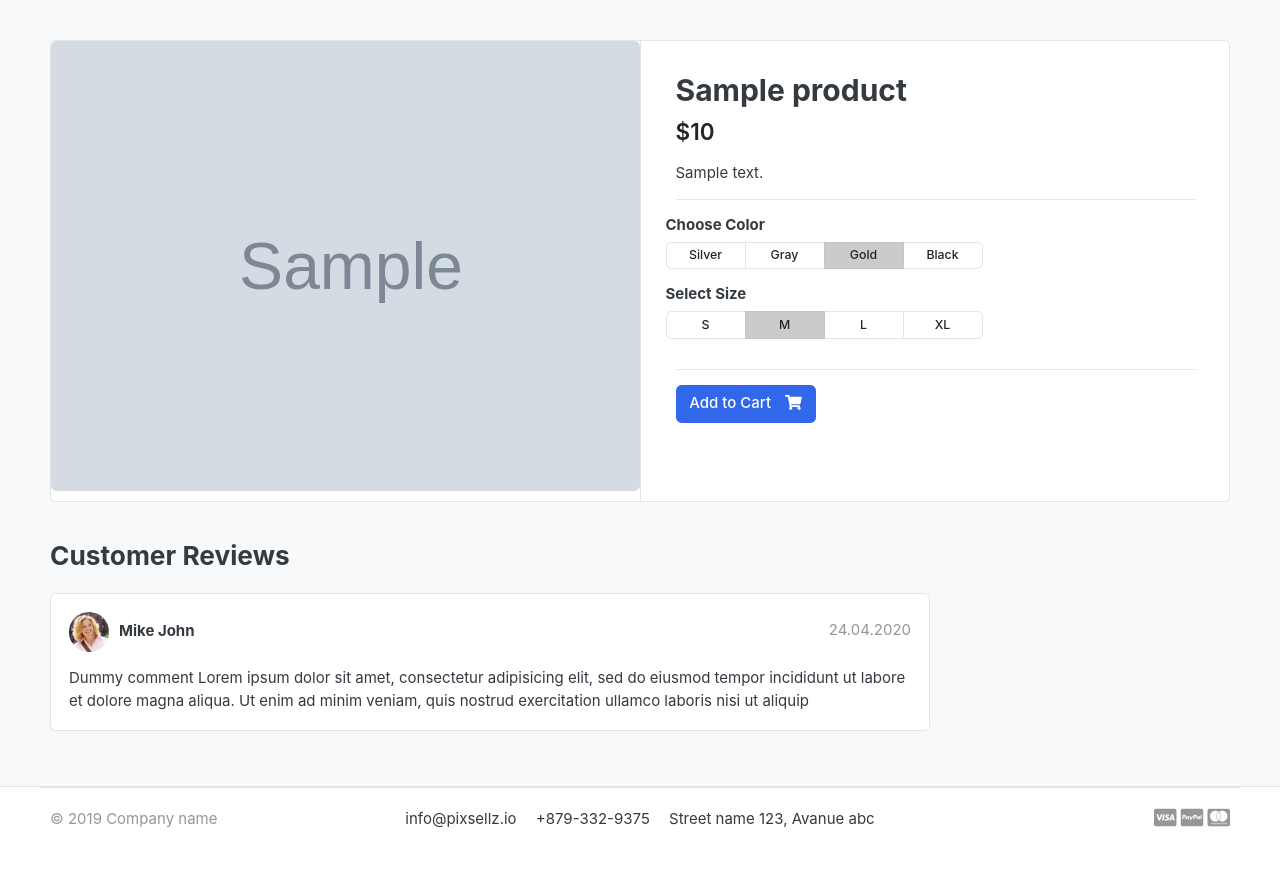
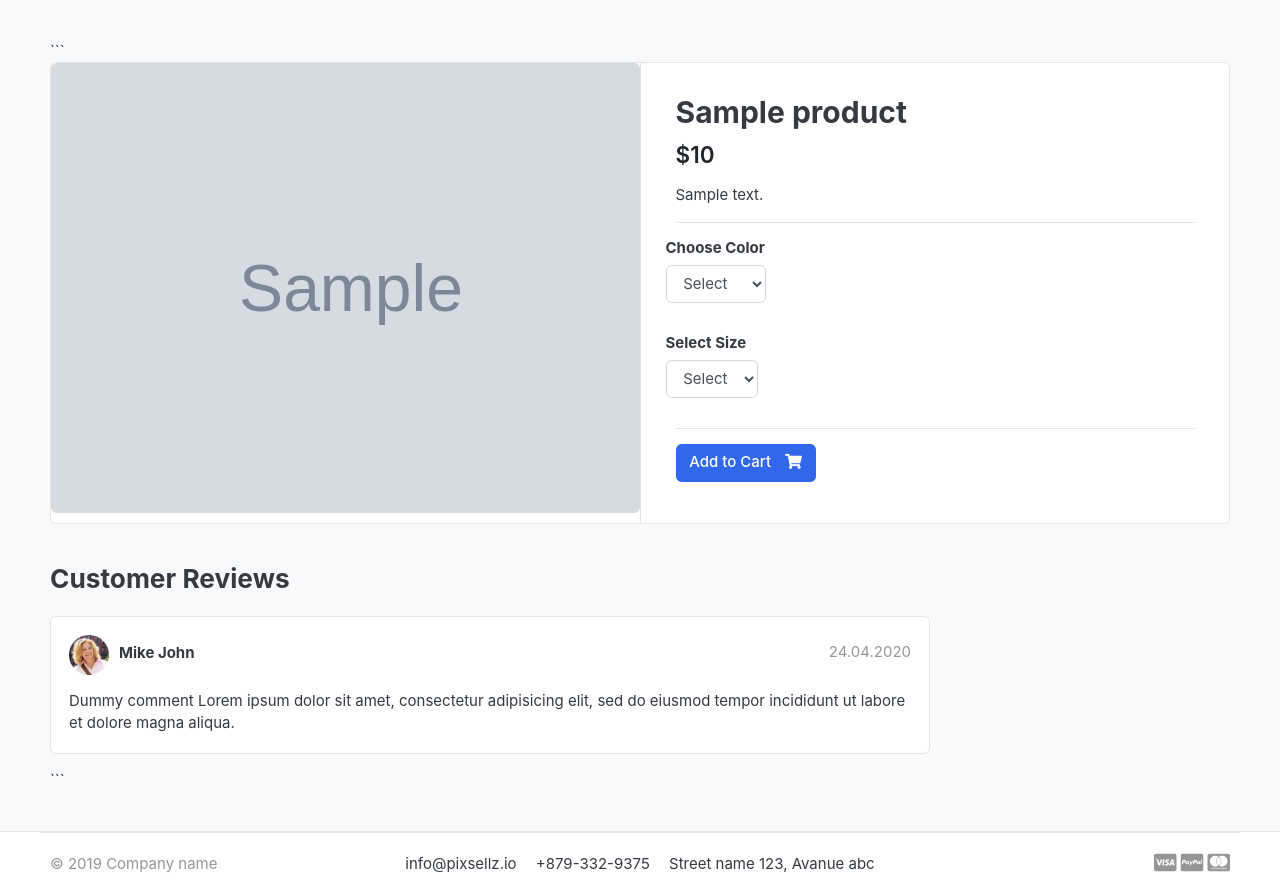
Before and after one commit to VijayKumar-028/VkCart-Django-E-Commerce-Platform, a Django app: a page that uses templates/store/product_detail.html in a window 1280 px wide. Shown: the part 118-1014 px from the top of the page. Before the commit the page ends 946 px from the top, so only its background shows below. Run offline with Django 5.2, Linux system fonts and the light colour scheme; tables that the repository leaves empty hold one stand-in row (values such as "Sample post"); grey boxes marked "Sample" are stand-in pictures; some libraries are stand-ins or nearby versions; some web fonts are replaced.

Commit message:
Added the Product Variation Model, and Variation Manager for size and color.

````diff
--- a/carts/views.py
+++ b/carts/views.py
@@ -22,6 +22,12 @@ def _cart_id(
 
 
 def add_cart(request, product_id):  # adding the products to cart
+    if request.method == "POST":
+        color = request.POST.get("color")
+        size = request.POST.get("size")
+
+        print(color, size)
+
     product = get_object_or_404(Product, id=product_id)  # to get the product
 
     try:
--- a/store/models.py
+++ b/store/models.py
@@ -23,3 +23,33 @@ class Product(models.Model):
 
     def __str__(self):
         return self.product_name
+
+
+class VariationManager(models.Manager):
+    def colors(self):
+        return super(VariationManager, self).filter(
+            variation_category="color", is_active=True
+        )
+
+    def sizes(self):
+        return super(VariationManager, self).filter(
+            variation_category="size", is_active=True
+        )
+
+
+variation_category_choice = (("color", "color"), ("size", "size"))
+
+
+class Variation(models.Model):
+    product = models.ForeignKey(Product, on_delete=models.CASCADE)
+    variation_category = models.CharField(
+        max_length=100, choices=variation_category_choice
+    )
+    variation_value = models.CharField(max_length=100)
+    is_active = models.BooleanField(default=True)
+    created_date = models.DateTimeField(auto_now=True)
+
+    objects = VariationManager()
+
+    def __unicode__(self):
+        return self.product
--- a/templates/store/product_detail.html
+++ b/templates/store/product_detail.html
@@ -1,22 +1,27 @@
-{% extends "base.html" %}
-{% load static %}
-{% block content %}
+{% extends "base.html" %} {% load static %} {% block content %}
 
 <section class="section-content padding-y bg">
   <div class="container">
-    <!-- ============================ COMPONENT 1 ================================= -->
+    ```
     <div class="card">
       <div class="row no-gutters">
+        <!-- Product Image -->
         <aside class="col-md-6">
           <article class="gallery-wrap">
             <div class="img-big-wrap">
-              <a href="#"><img src="{{single_product.images.url}}" /></a>
+              <a href="#">
+                <img src="{{ single_product.images.url }}" />
+              </a>
             </div>
-            <!-- img-big-wrap.// -->
           </article>
-          <!-- gallery-wrap .end// -->
         </aside>
+
+        <!-- Product Details -->
         <main class="col-md-6 border-left">
+          <!-- FIXED FORM -->
+          <form action="{% url 'add_cart' single_product.id %}" method="POST">
+            {% csrf_token %}
+
             <article class="content-body">
               <h2 class="title">{{ single_product.product_name }}</h2>
 
@@ -24,91 +29,73 @@
                 <var class="price h4">${{ single_product.price }}</var>
               </div>
 
-            <p>
-            {{single_product.description}}
-            </p>
+              <p>{{ single_product.description }}</p>
 
               <hr />
+
+              <!-- Color Selection -->
               <div class="row">
                 <div class="item-option-select">
                   <h6>Choose Color</h6>
-                <div
-                  class="btn-group btn-group-sm btn-group-toggle"
-                  data-toggle="buttons"
-                >
-                  <label class="btn btn-light">
-                    <input type="radio" name="radio_color" /> Silver
-                  </label>
-                  <label class="btn btn-light">
-                    <input type="radio" name="radio_color" /> Gray
-                  </label>
-                  <label class="btn btn-light active">
-                    <input type="radio" name="radio_color checked" /> Gold
-                  </label>
-                  <label class="btn btn-light">
-                    <input type="radio" name="radio_color" /> Black
-                  </label>
+                  <select name="color" class="form-control" required>
+                    <option value="" disabled selected>Select</option>
+                    {% for i in single_product.variation_set.colors %}
+                    <option value="{{i.variation_value | lower}}">
+                      {{i.variation_value | capfirst}}
+                    </option>
+                    {% endfor %}
+                  </select>
                 </div>
               </div>
-            </div>
-            <!-- row.// -->
-            <div class="row">
+
+              <!-- Size Selection -->
+
+              <div class="row mt-3">
                 <div class="item-option-select">
                   <h6>Select Size</h6>
-                <div
-                  class="btn-group btn-group-sm btn-group-toggle"
-                  data-toggle="buttons"
-                >
-                  <label class="btn btn-light">
-                    <input type="radio" name="radio_color" /> S
-                  </label>
-                  <label class="btn btn-light active">
-                    <input type="radio" name="radio_color" checked /> M
-                  </label>
-                  <label class="btn btn-light">
-                    <input type="radio" name="radio_color" /> L
-                  </label>
-                  <label class="btn btn-light">
-                    <input type="radio" name="radio_color" /> XL
-                  </label>
+                  <select name="size" class="form-control" required>
+                    <option value="" disabled selected>Select</option>
+                    {% for i in single_product.variation_set.sizes %}
+                    <option value="{{i.variation_value | lower}}">
+                      {{i.variation_value | capfirst}}
+                    </option>
+                    {% endfor %}
+                  </select>
                 </div>
               </div>
-            </div>
-            <!-- row.// -->
+
               <hr />
+
+              <!-- Stock & Cart Logic -->
               {% if single_product.stock <= 0 %}
-            <h5 class="text-danger"> Out of Stock</h5>
-            {% else %}
-            {% if in_cart %}
+              <h5 class="text-danger">Out of Stock</h5>
+
+              {% else %} {% if in_cart %}
               <a href="#" class="btn btn-success">
                 <span class="text">Added to Cart</span>
                 <i class="fas fa-check"></i>
               </a>
+
               <a href="{% url 'cart' %}" class="btn btn-outline-primary">
                 <span class="text">View Cart</span>
                 <i class="fas fa-eye"></i>
               </a>
 
               {% else %}
-
-            <a href="{% url 'add_cart' single_product.id %}" class="btn btn-primary">
+              <button type="submit" class="btn btn-primary">
                 <span class="text">Add to Cart</span>
                 <i class="fas fa-shopping-cart"></i>
-            </a>
-              {% endif %}
-            {% endif %}
+              </button>
+              {% endif %} {% endif %}
             </article>
-          <!-- product-info-aside .// -->
+          </form>
         </main>
-        <!-- col.// -->
       </div>
-      <!-- row.// -->
     </div>
-    <!-- card.// -->
-    <!-- ============================ COMPONENT 1 END .// ================================= -->
 
     <br />
 
+    <!-- Reviews Section -->
     <div class="row">
       <div class="col-md-9">
         <header class="section-heading">
@@ -118,31 +105,27 @@
         <article class="box mb-3">
           <div class="icontext w-100">
             <img
-              src="{% static "./images/avatars/avatar1.jpg" %}"
+              src="{% static 'images/avatars/avatar1.jpg' %}"
               class="img-xs icon rounded-circle"
             />
             <div class="text">
-              <span class="date text-muted float-md-right">24.04.2020 </span>
+              <span class="date text-muted float-md-right">24.04.2020</span>
               <h6 class="mb-1">Mike John</h6>
             </div>
           </div>
-          <!-- icontext.// -->
+
           <div class="mt-3">
             <p>
               Dummy comment Lorem ipsum dolor sit amet, consectetur adipisicing
               elit, sed do eiusmod tempor incididunt ut labore et dolore magna
-              aliqua. Ut enim ad minim veniam, quis nostrud exercitation ullamco
-              laboris nisi ut aliquip
+              aliqua.
             </p>
           </div>
         </article>
       </div>
-      <!-- col.// -->
     </div>
-    <!-- row.// -->
+    ```
   </div>
-  <!-- container .//  -->
 </section>
-<!-- ========================= SECTION CONTENT END// ========================= -->
 
 {% endblock %}
````
Also changed, not shown: store/admin.py (+8 -1 lines), store/migrations/0002_variation.py (added), store/migrations/0003_alter_variation_variation_category.py (added). Lines whose indentation alone changed are shown as unchanged.
